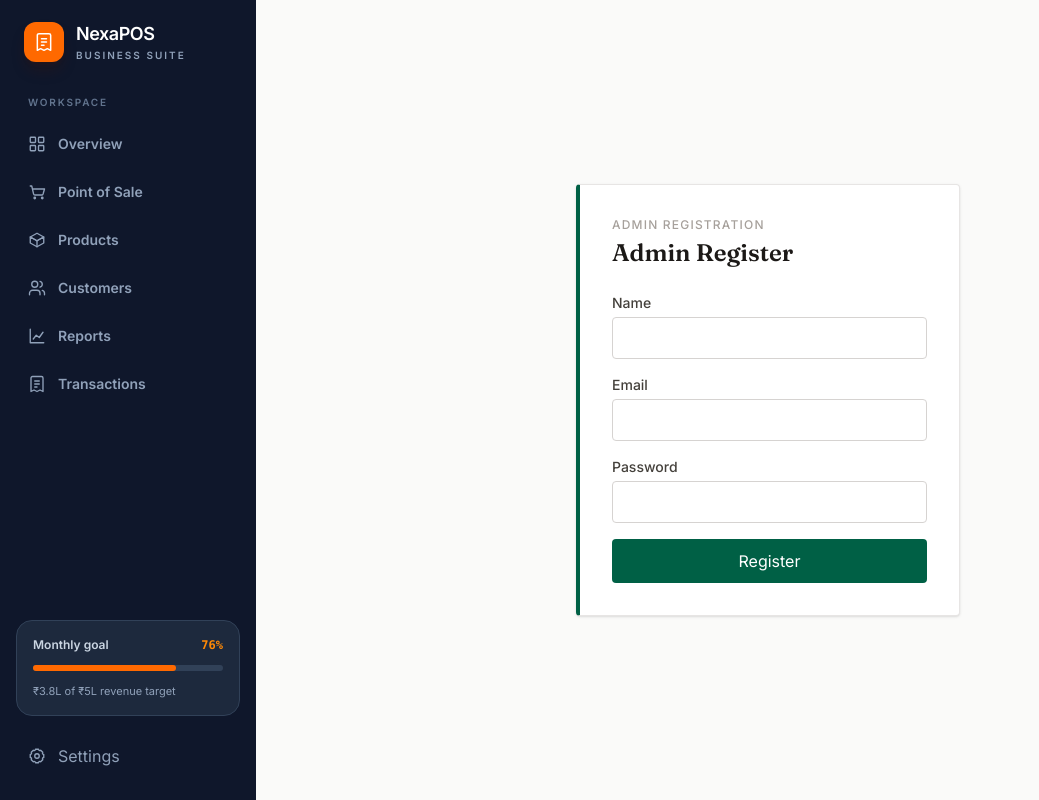
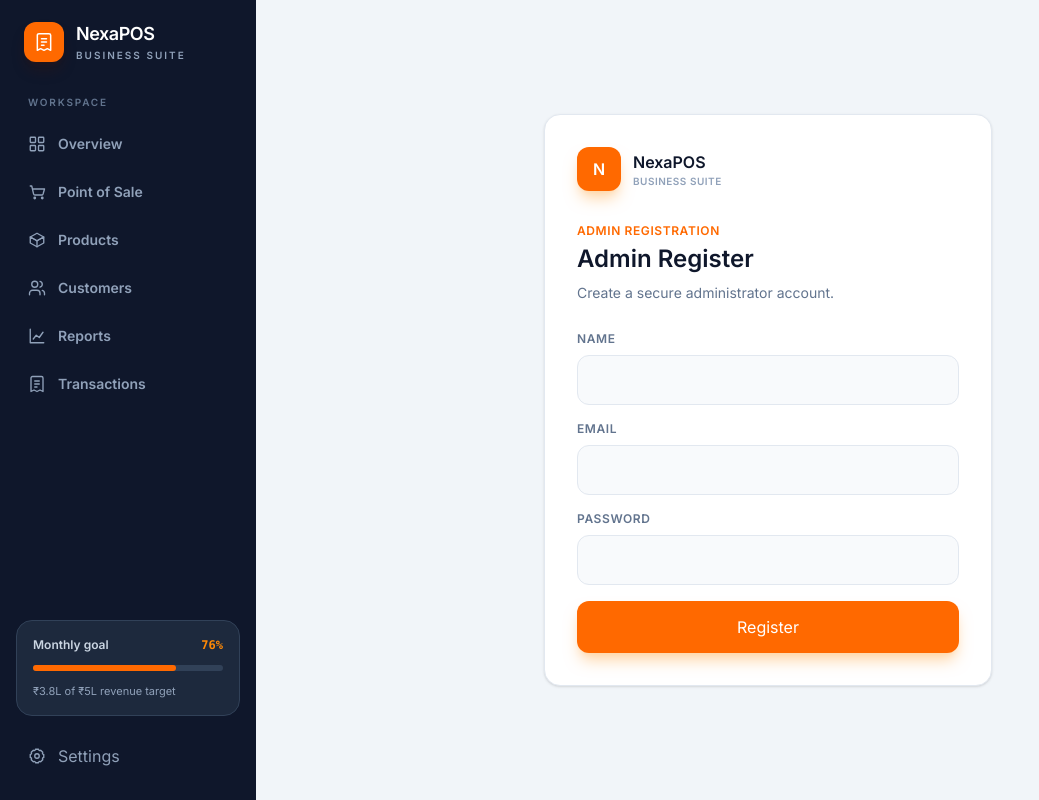
Before and after one commit to icodeologist/pos-front-end, a React (Vite) app: page /admin/register in a window 1280 px wide. Shown: the whole page, without its empty margins (0-1039 px from the left). Built offline with nearby package versions, Linux system fonts and the light colour scheme.

Commit message:
style: unify admin authentication screens

```diff
--- a/src/pages/adminLogin.tsx
+++ b/src/pages/adminLogin.tsx
@@ -1,7 +1,10 @@
 import { useState } from "react";
+import axios from "axios";
+import { useNavigate } from "react-router-dom";
 import { loginAdmin } from "../api/admin";
 
 export default function AdminLogin() {
+  const navigate = useNavigate();
   const [email, setEmail] = useState("");
   const [password, setPassword] = useState("");
   const [message, setMessage] = useState("");
@@ -12,56 +15,57 @@ export default function AdminLogin() {
     try {
       await loginAdmin({ email, password });
       setMessage("Logged in.");
-    } catch (err: any) {
-      setMessage(`Failed: ${err.response?.data ?? "unknown error"}`);
+      navigate("/");
+    } catch (err: unknown) {
+      setMessage(`Failed: ${axios.isAxiosError(err) ? err.response?.data ?? "unknown error" : "unknown error"}`);
     }
   }
 
   return (
-    <div className="min-h-screen flex items-center justify-center bg-stone-50 px-4">
-      <div className="w-full max-w-sm bg-white border border-stone-200 border-l-4 border-l-emerald-800 rounded-sm shadow-sm p-8">
-        <p className="text-xs font-medium tracking-widest text-stone-400 uppercase mb-1">
+    <div className="flex min-h-screen items-center justify-center bg-slate-100 px-4">
+      <div className="w-full max-w-md rounded-2xl border border-slate-200 bg-white p-8 shadow-sm">
+        <div className="mb-8 flex items-center gap-3"><span className="grid h-11 w-11 place-items-center rounded-xl bg-orange-500 font-extrabold text-white shadow-lg shadow-orange-200">N</span><div><p className="font-extrabold text-slate-900">NexaPOS</p><p className="text-[10px] font-bold uppercase tracking-wider text-slate-400">Business Suite</p></div></div><p className="mb-1 text-xs font-bold uppercase tracking-wider text-orange-500">
           Admin Access
         </p>
-        <h1 className="text-2xl font-semibold text-stone-900 mb-6" style={{ fontFamily: "'Fraunces', serif" }}>
+        <h1 className="mb-2 text-2xl font-extrabold text-slate-900">
           Admin Login
-        </h1>
+        </h1><p className="mb-7 text-sm text-slate-500">Sign in to manage your store and counter.</p>
 
         <form onSubmit={handleSubmit} className="space-y-4">
           <div>
-            <label className="block text-sm font-medium text-stone-700 mb-1">
+            <label className="mb-2 block text-xs font-bold uppercase tracking-wider text-slate-500">
               Email
             </label>
             <input
               type="email"
               value={email}
               onChange={(e) => setEmail(e.target.value)}
-              className="w-full border border-stone-300 rounded-sm px-3 py-2 text-stone-900 focus:outline-none focus:ring-2 focus:ring-emerald-800 focus:border-emerald-800"
+              className="w-full rounded-xl border border-slate-200 bg-slate-50 px-4 py-3 text-slate-900 outline-none focus:border-orange-300 focus:bg-white focus:ring-4 focus:ring-orange-100"
             />
           </div>
 
           <div>
-            <label className="block text-sm font-medium text-stone-700 mb-1">
+            <label className="mb-2 block text-xs font-bold uppercase tracking-wider text-slate-500">
               Password
             </label>
             <input
               type="password"
               value={password}
               onChange={(e) => setPassword(e.target.value)}
-              className="w-full border border-stone-300 rounded-sm px-3 py-2 text-stone-900 focus:outline-none focus:ring-2 focus:ring-emerald-800 focus:border-emerald-800"
+              className="w-full rounded-xl border border-slate-200 bg-slate-50 px-4 py-3 text-slate-900 outline-none focus:border-orange-300 focus:bg-white focus:ring-4 focus:ring-orange-100"
             />
           </div>
 
           <button
             type="submit"
-            className="w-full bg-emerald-800 text-white py-2.5 rounded-sm font-medium hover:bg-emerald-900 transition-colors"
+            className="w-full whitespace-nowrap rounded-xl bg-orange-500 py-3.5 font-bold text-white shadow-lg shadow-orange-200 hover:bg-orange-600"
           >
             Log In
           </button>
         </form>
 
         {message && (
-          <p className="mt-4 text-sm text-stone-600 border-t border-stone-100 pt-4">
+          <p className="mt-4 rounded-xl bg-red-50 p-3 text-sm font-semibold text-red-600">
             {message}
           </p>
         )}
--- a/src/pages/adminRegister.tsx
+++ b/src/pages/adminRegister.tsx
@@ -1,4 +1,5 @@
 import { useState } from "react";
+import axios from "axios";
 import { registerAdmin } from "../api/admin";
 
 export default function AdminRegister() {
@@ -17,67 +18,67 @@ export default function AdminRegister() {
         password: password,
       });
       setMessage("Registered successfully. You can log in now.");
-    } catch (err: any) {
-      setMessage(`Failed: ${err.response?.data ?? "unknown error"}`);
+    } catch (err: unknown) {
+      setMessage(`Failed: ${axios.isAxiosError(err) ? err.response?.data ?? "unknown error" : "unknown error"}`);
     }
   }
 
   return (
-    <div className="min-h-screen flex items-center justify-center bg-stone-50 px-4">
-      <div className="w-full max-w-sm bg-white border border-stone-200 border-l-4 border-l-emerald-800 rounded-sm shadow-sm p-8">
-        <p className="text-xs font-medium tracking-widest text-stone-400 uppercase mb-1">
+    <div className="flex min-h-screen items-center justify-center bg-slate-100 px-4 py-10">
+      <div className="w-full max-w-md rounded-2xl border border-slate-200 bg-white p-8 shadow-sm">
+        <div className="mb-8 flex items-center gap-3"><span className="grid h-11 w-11 place-items-center rounded-xl bg-orange-500 font-extrabold text-white shadow-lg shadow-orange-200">N</span><div><p className="font-extrabold text-slate-900">NexaPOS</p><p className="text-[10px] font-bold uppercase tracking-wider text-slate-400">Business Suite</p></div></div><p className="mb-1 text-xs font-bold uppercase tracking-wider text-orange-500">
           Admin Registration
         </p>
-        <h1 className="text-2xl font-semibold text-stone-900 mb-6" style={{ fontFamily: "'Fraunces', serif" }}>
+        <h1 className="mb-2 text-2xl font-extrabold text-slate-900">
           Admin Register
-        </h1>
+        </h1><p className="mb-7 text-sm text-slate-500">Create a secure administrator account.</p>
 
         <form onSubmit={handleSubmit} className="space-y-4">
           <div>
-            <label className="block text-sm font-medium text-stone-700 mb-1">
+            <label className="mb-2 block text-xs font-bold uppercase tracking-wider text-slate-500">
               Name
             </label>
             <input
               value={adminName}
               onChange={(e) => setAdminName(e.target.value)}
-              className="w-full border border-stone-300 rounded-sm px-3 py-2 text-stone-900 focus:outline-none focus:ring-2 focus:ring-emerald-800 focus:border-emerald-800"
+              className="w-full rounded-xl border border-slate-200 bg-slate-50 px-4 py-3 outline-none focus:border-orange-300 focus:ring-4 focus:ring-orange-100"
             />
           </div>
 
           <div>
-            <label className="block text-sm font-medium text-stone-700 mb-1">
+            <label className="mb-2 block text-xs font-bold uppercase tracking-wider text-slate-500">
               Email
             </label>
             <input
               type="email"
               value={adminEmail}
               onChange={(e) => setAdminEmail(e.target.value)}
-              className="w-full border border-stone-300 rounded-sm px-3 py-2 text-stone-900 focus:outline-none focus:ring-2 focus:ring-emerald-800 focus:border-emerald-800"
+              className="w-full rounded-xl border border-slate-200 bg-slate-50 px-4 py-3 outline-none focus:border-orange-300 focus:ring-4 focus:ring-orange-100"
             />
           </div>
 
           <div>
-            <label className="block text-sm font-medium text-stone-700 mb-1">
+            <label className="mb-2 block text-xs font-bold uppercase tracking-wider text-slate-500">
               Password
             </label>
             <input
               type="password"
               value={password}
               onChange={(e) => setPassword(e.target.value)}
-              className="w-full border border-stone-300 rounded-sm px-3 py-2 text-stone-900 focus:outline-none focus:ring-2 focus:ring-emerald-800 focus:border-emerald-800"
+              className="w-full rounded-xl border border-slate-200 bg-slate-50 px-4 py-3 outline-none focus:border-orange-300 focus:ring-4 focus:ring-orange-100"
             />
           </div>
 
           <button
             type="submit"
-            className="w-full bg-emerald-800 text-white py-2.5 rounded-sm font-medium hover:bg-emerald-900 transition-colors"
+            className="w-full whitespace-nowrap rounded-xl bg-orange-500 py-3.5 font-bold text-white shadow-lg shadow-orange-200 hover:bg-orange-600"
           >
             Register
           </button>
         </form>
 
         {message && (
-          <p className="mt-4 text-sm text-stone-600 border-t border-stone-100 pt-4">
+          <p className="mt-4 rounded-xl bg-slate-50 p-3 text-sm font-semibold text-slate-600">
             {message}
           </p>
         )}
```
